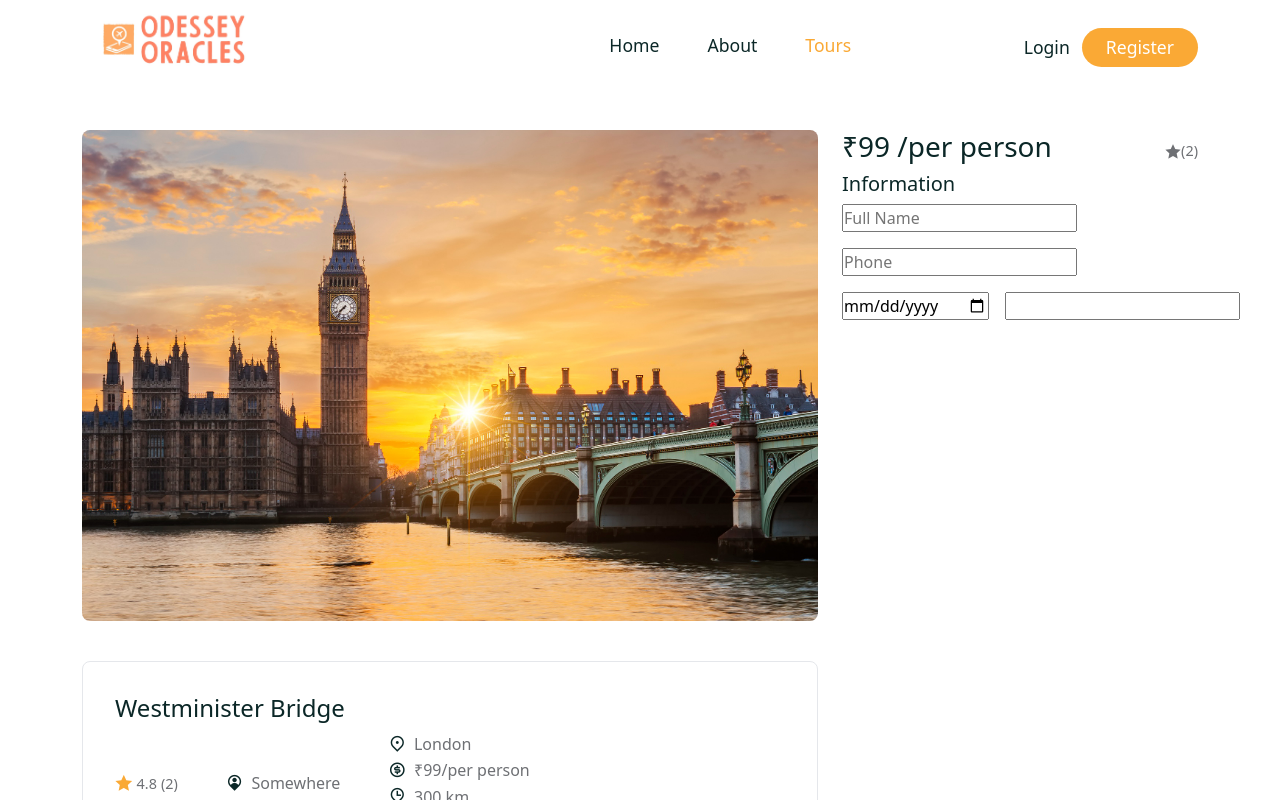
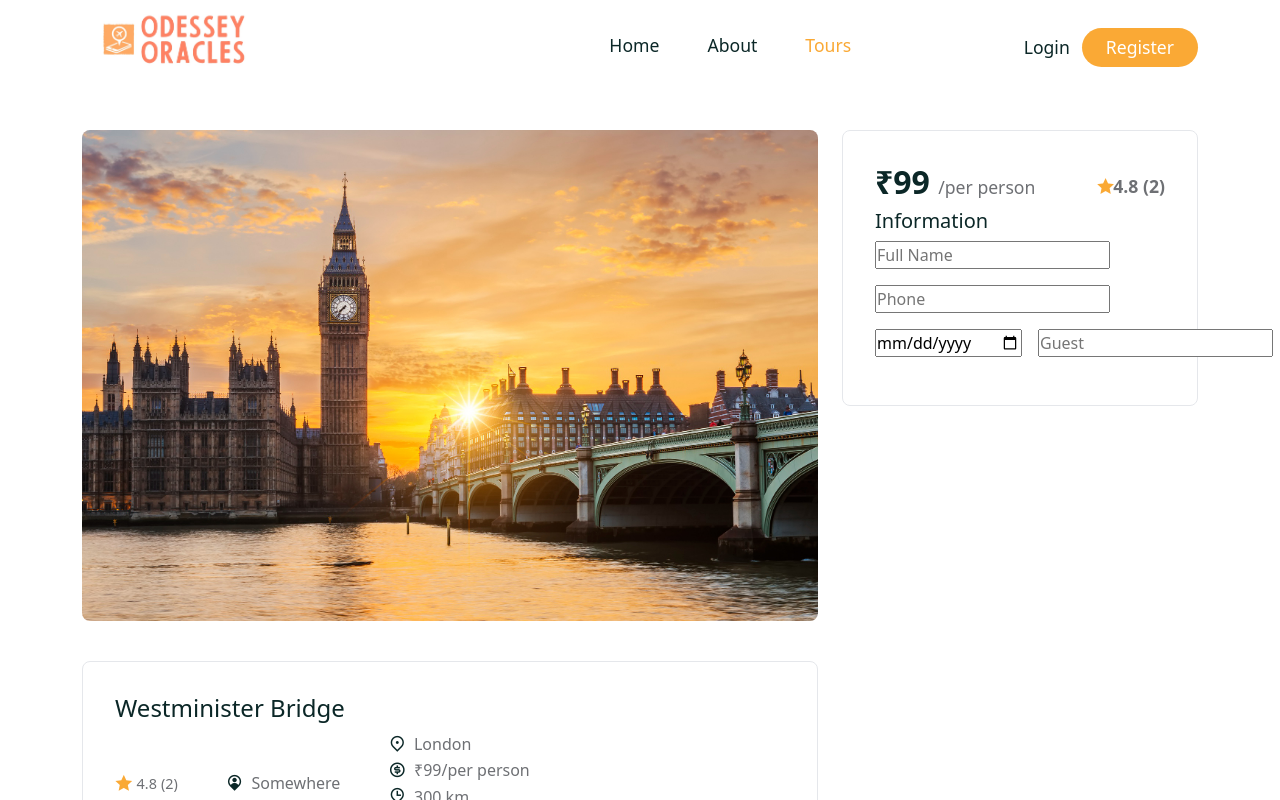
Before and after one commit to garvtomar26/tour-management, a React (Create React App) app in the folder frontend/: page /tours/01 in a window 1280 px wide. Shown: the top 800 px of the page. Built offline with nearby package versions, Linux system fonts and the light colour scheme; a web font is replaced by a local one.

Commit message:
47.24 Part 2

```diff
--- a/frontend/src/components/Booking/Booking.jsx
+++ b/frontend/src/components/Booking/Booking.jsx
@@ -51,7 +51,7 @@ const Booking = ({ tour, avgRating }) => {
             />
             <input
               type="number"
-              placeholder=""
+              placeholder="Guest"
               id="guestSize"
               required
               onchange={handleChange}
--- a/frontend/src/components/Booking/booking.css
+++ b/frontend/src/components/Booking/booking.css
@@ -0,0 +1,26 @@
+.booking {
+  padding: 2rem;
+  border-radius: 0.5rem;
+  border: 1px solid rgb(229, 231, 235);
+  position: sticky;
+  top: 80px;
+}
+
+.booking__top h3 {
+  font-size: 2rem;
+  font-weight: 700;
+}
+
+.booking__top h3 span {
+  font-size: 1.1rem;
+  font-weight: 400;
+  color: var(--text-color);
+}
+.booking__top span {
+  font-size: 1.1rem;
+  font-weight: 600;
+  color: var(--text-color);
+}
+.booking__top span i {
+  color: var(--secondary-color);
+}
--- a/frontend/src/pages/TourDetails.jsx
+++ b/frontend/src/pages/TourDetails.jsx
@@ -59,7 +59,7 @@ const TourDetails = () => {
                         class="ri-star-fill"
                         style={{ color: "var(--secondary-color)" }}
                       ></i>{" "}
-                      {calculateAvgRating === 0 ? null : avgRating}
+                      {avgRating === 0 ? null : avgRating}
                       {totalRating === 0 ? (
                         "Not rated"
                       ) : (
@@ -162,7 +162,7 @@ const TourDetails = () => {
             </Col>
 
             <Col lg="4">
-              <Booking tour={tour} />
+              <Booking tour={tour} avgRating={avgRating} />
             </Col>
           </Row>
         </Container>
```
